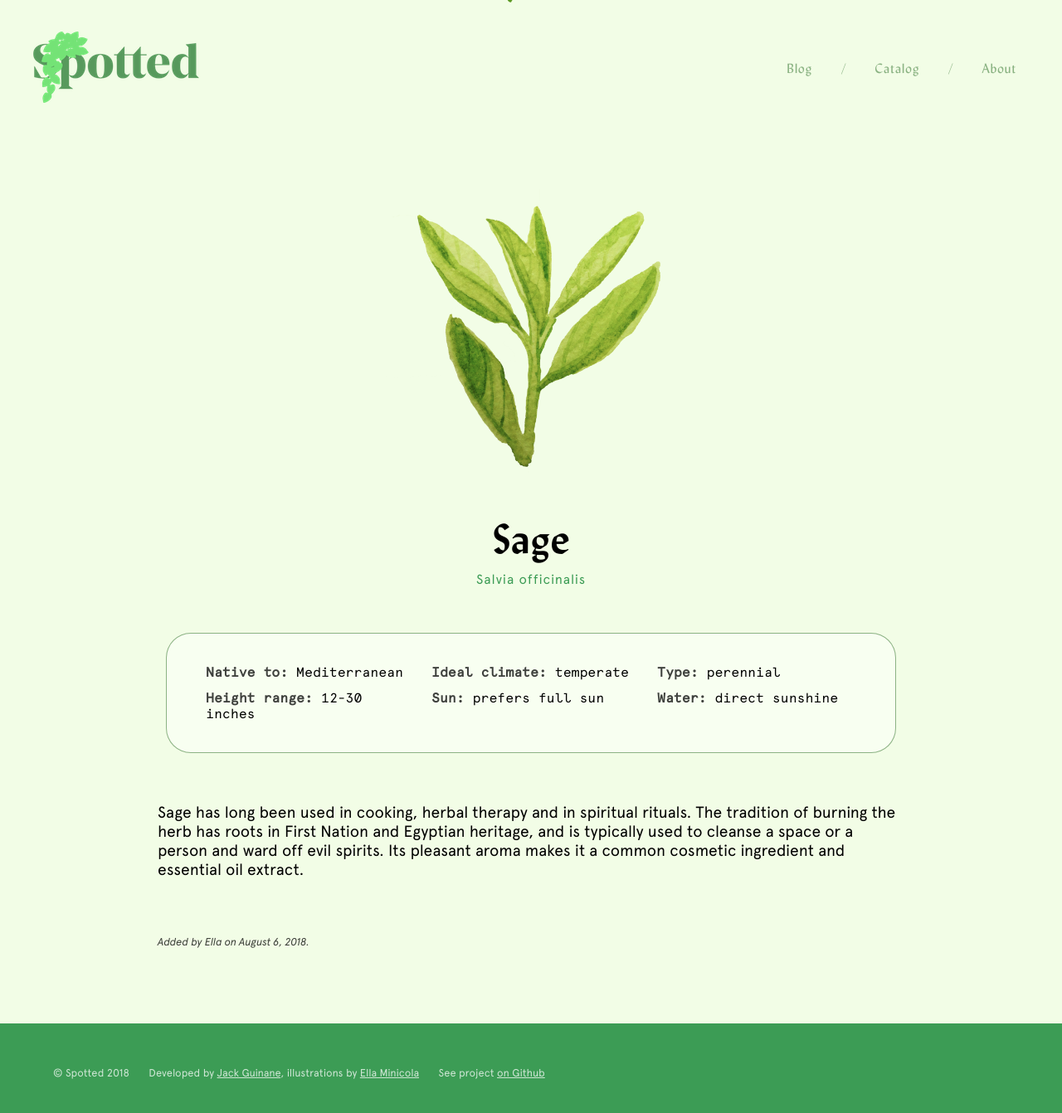
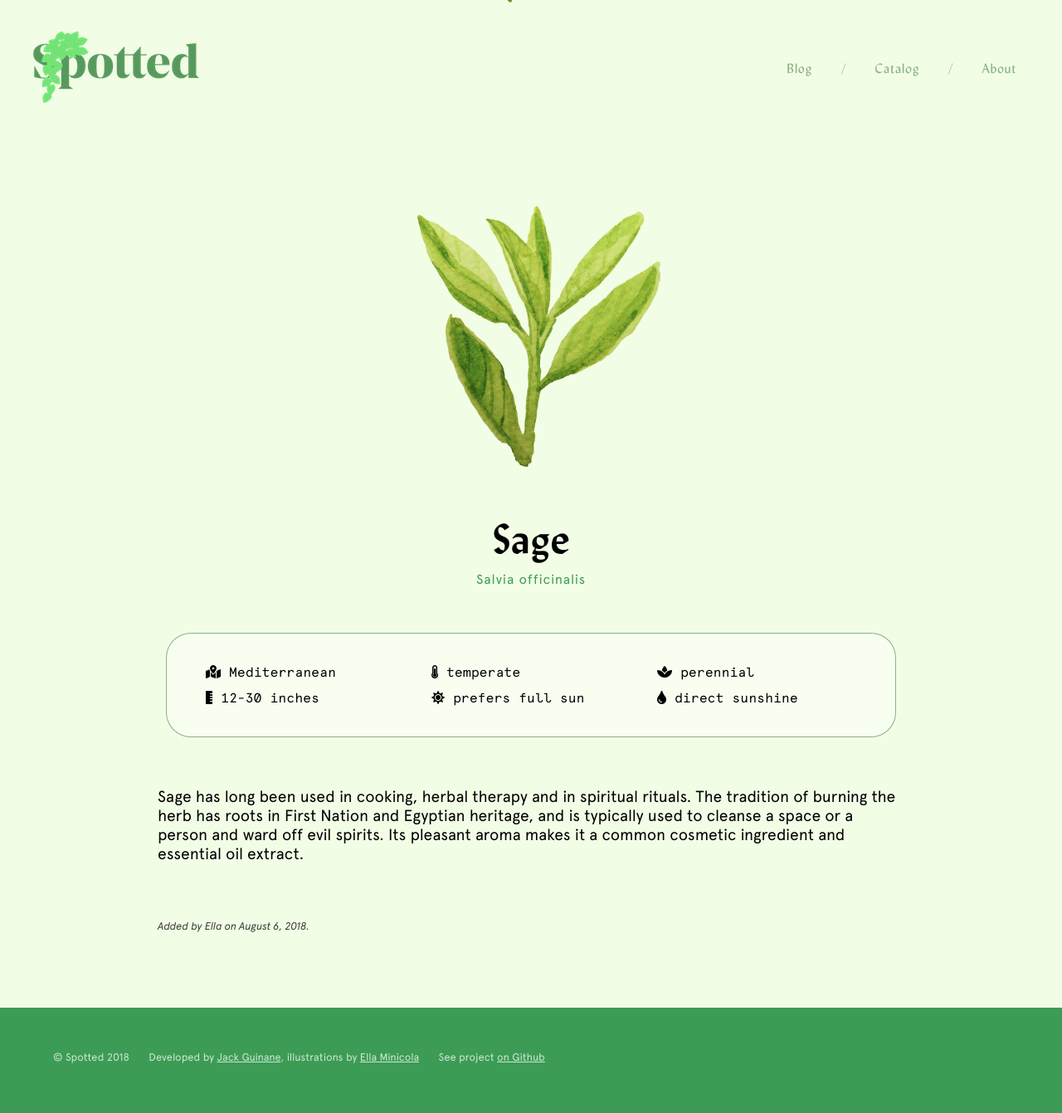
Before and after one commit to qjack001/Spotted, a Jekyll site: the page built from catalog/_posts/2018-8-6-Sage.md, in a window 1280 px wide. Shown: the whole page at 83% size. Built offline with Jekyll 4.4.1, drawn with Linux system fonts in a browser that asks for light colours; nearby versions of some CDN libraries; comment, search, counter and statistics services are not loaded.

Commit message:
add icons to plant post

```diff
--- a/_layouts/default.html
+++ b/_layouts/default.html
@@ -5,6 +5,7 @@
 
         <title>{% if page.common-name %}{{ page.common-name }} - {% endif %}{{ site.name }}</title>
         <link rel="alternate" type="application/rss+xml" title="{{ site.name }} - {{ site.description }}" href="{{ site.baseurl }}/feed.xml" />
+        <link rel="stylesheet" href="https://use.fontawesome.com/releases/v5.2.0/css/all.css" integrity="sha384-hWVjflwFxL6sNzntih27bfxkr27PmbbK/iSvJ+a4+0owXq79v+lsFkW54bOGbiDQ" crossorigin="anonymous">
     </head>
 
 <!--
--- a/_layouts/post.html
+++ b/_layouts/post.html
@@ -16,14 +16,14 @@ layout: default
     </div>
     <table class="data">
         <tr>
-            <td><strong>Native to:</strong> {{ page.data.native-to }}</td>
-            <td><strong>Ideal climate:</strong> {{ page.data.ideal-climate }}</td>
-            <td><strong>Type:</strong> {{ page.data.type }}</td>
+            <td><i class="fas fa-map-marked-alt"></i> {{ page.data.native-to }}</td>
+            <td><i class="fas fa-thermometer-three-quarters"></i> {{ page.data.ideal-climate }}</td>
+            <td><i class="fas fa-spa"></i> {{ page.data.type }}</td>
         </tr>
         <tr>
-            <td><strong>Height range:</strong> {{ page.data.height-range }}</td>
-            <td><strong>Sun:</strong> {{ page.data.sun }}</td>
-            <td><strong>Water:</strong> {{ page.data.water }}</td>
+            <td><i class="fas fa-ruler-vertical"></i> {{ page.data.height-range }}</td>
+            <td><i class="fas fa-sun"></i> {{ page.data.sun }}</td>
+            <td><i class="fas fa-tint"></i> {{ page.data.water }}</td>
         </tr>
     </table>
 
```
